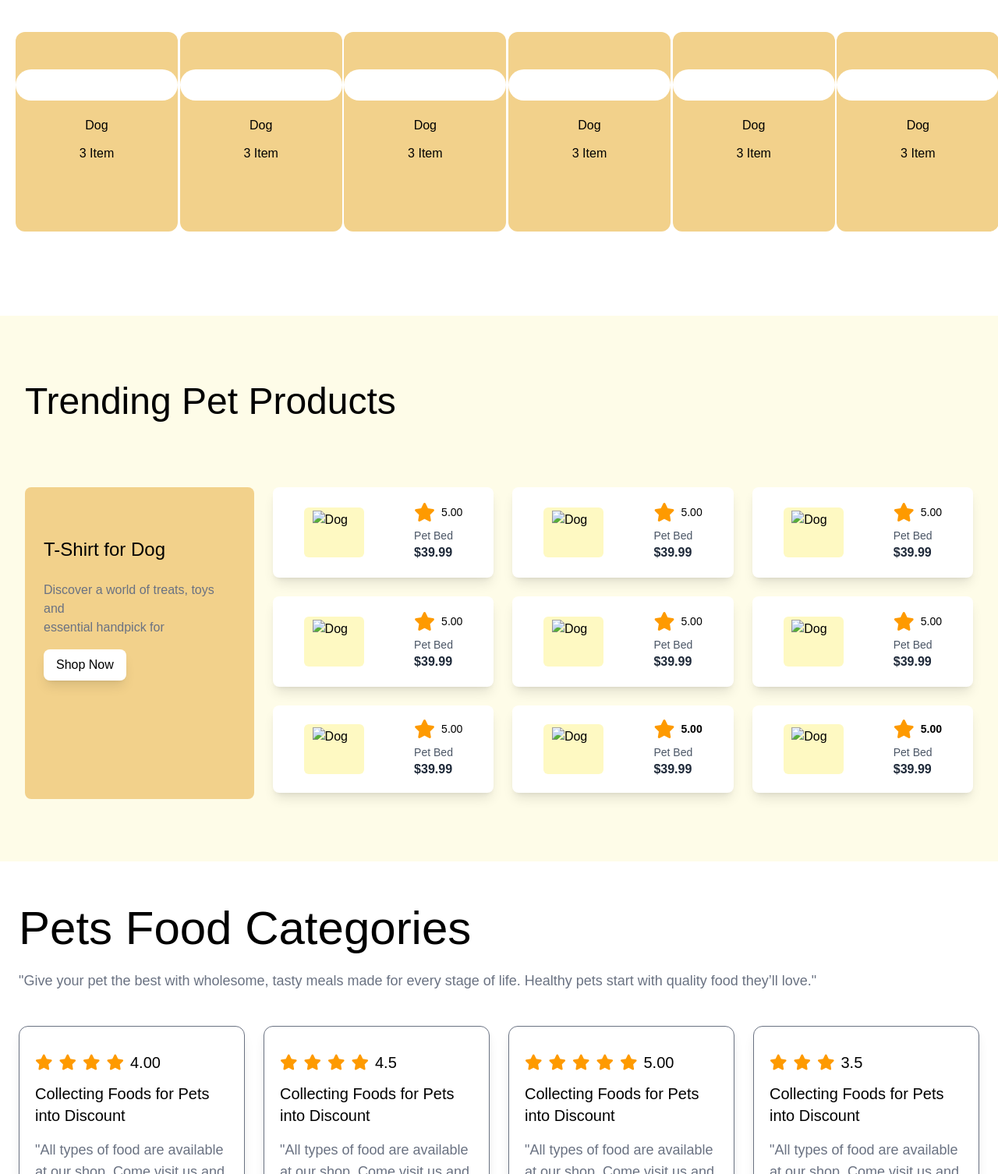
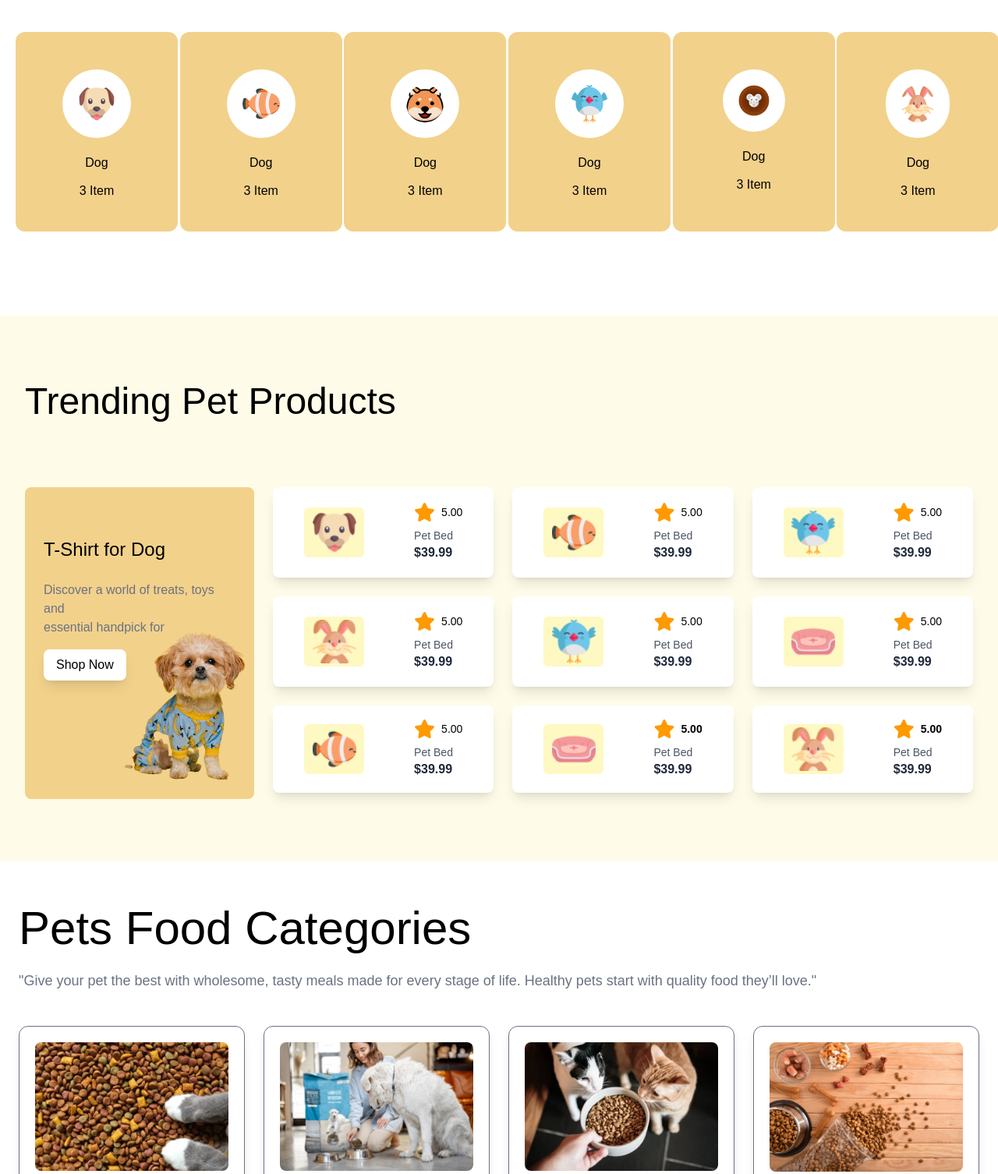
Before and after one commit to rabbil80/A-3-Living-lab-main, a plain HTML site: page index.html in a window 1280 px wide. Shown: the part 937-2443 px from the top of the page at 78% size. Drawn offline with nearby package versions, Linux system fonts and the light colour scheme; the site is published under a folder, as on GitHub Pages, so addresses that start at the root find nothing; a web font is replaced by a local one.

Commit message:
completed my project

```diff
--- a/index.html
+++ b/index.html
@@ -71,7 +71,7 @@ body {
         <div>
           <div class="flex items-center gap-2 cursor-pointer">
             <div>
-              <img src="/c1-assets/logo-header.png" alt="">
+              <img src="c1-assets/logo-header.png" alt="">
             </div>
             <div>
               <h1 class="hidden md:block ">Browse <span class="text-yellow-300">4</span>Pets</h1>
@@ -130,7 +130,7 @@ body {
 
         <!-- Image Part -->
         <div class="absolute top-2/3 md:top-16 md:left-16 max-w-7xl md:w-9/12 h-auto animate-floating">
-          <img class="w-full h-auto object-cover" src="/c1-assets/cat-big.png" alt="">
+          <img class="w-full h-auto object-cover" src="c1-assets/cat-big.png" alt="">
         </div>
       </div>
     </section>
@@ -144,42 +144,42 @@ body {
       </div>
       <div class="grid grid-cols-2 lg:grid-cols-6 gap-6 mt-6 p-5">
         <div class="bg-[#F2D18B] h-64 md:w-52  text-center rounded-xl hover:scale-105 transition-all duration-300">
-          <img class="mx-auto bg-white rounded-full p-5 mt-12" src="/c1-assets/dog-cartoon.png" alt="">
+          <img class="mx-auto bg-white rounded-full p-5 mt-12" src="c1-assets/dog-cartoon.png" alt="">
           <div class="mt-5 space-y-3">
             <h5 class="">Dog</h5>
             <p class="">3 Item</p>
           </div>
         </div>
         <div class="bg-[#F2D18B] h-64 md:w-52  text-center rounded-xl hover:scale-105 transition-all duration-300">
-          <img class="mx-auto bg-white rounded-full p-5 mt-12" src="/c1-assets/fish-cartoon.png" alt="">
+          <img class="mx-auto bg-white rounded-full p-5 mt-12" src="c1-assets/fish-cartoon.png" alt="">
           <div class="mt-5 space-y-3">
             <h5 class="">Dog</h5>
             <p class="">3 Item</p>
           </div>
         </div>
         <div class="bg-[#F2D18B] h-64 md:w-52 text-center rounded-xl hover:scale-105 transition-all duration-300">
-          <img class="mx-auto bg-white rounded-full p-5 mt-12" src="/c1-assets/cat-cartoon.png" alt="">
+          <img class="mx-auto bg-white rounded-full p-5 mt-12" src="c1-assets/cat-cartoon.png" alt="">
           <div class="mt-5 space-y-3">
             <h5 class="">Dog</h5>
             <p class="">3 Item</p>
           </div>
         </div>
         <div class="bg-[#F2D18B] h-64 md:w-52 text-center rounded-xl hover:scale-105 transition-all duration-300">
-          <img class="mx-auto bg-white rounded-full p-5 mt-12" src="/c1-assets/bird-cartoon.png" alt="">
+          <img class="mx-auto bg-white rounded-full p-5 mt-12" src="c1-assets/bird-cartoon.png" alt="">
           <div class="mt-5 space-y-3">
             <h5 class="">Dog</h5>
             <p class="">3 Item</p>
           </div>
         </div>
         <div class="bg-[#F2D18B] h-64 md:w-52 text-center rounded-xl hover:scale-105 transition-all duration-300">
-          <img class="mx-auto bg-white rounded-full p-5 mt-12" src="/c1-assets/mouse-cartoon.png" alt="">
+          <img class="mx-auto bg-white rounded-full p-5 mt-12" src="c1-assets/mouse-cartoon.png" alt="">
           <div class="mt-5 space-y-3">
             <h5 class="">Dog</h5>
             <p class="">3 Item</p>
           </div>
         </div>
         <div class="bg-[#F2D18B] h-64 md:w-52 text-center rounded-xl hover:scale-105 transition-all duration-300">
-          <img class="mx-auto bg-white rounded-full p-5 mt-12" src="/c1-assets/rabbit-cartoon.png" alt="">
+          <img class="mx-auto bg-white rounded-full p-5 mt-12" src="c1-assets/rabbit-cartoon.png" alt="">
           <div class="mt-5 space-y-3">
             <h5 class="">Dog</h5>
             <p class="">3 Item</p>
@@ -201,14 +201,14 @@ body {
               <button class="bg-white px-4 py-2 shadow-lg rounded-lg mt-4">Shop Now</button>
             </div>
             <div class="absolute top-46 left-32">
-              <img class="w-40" src="/c1-assets/cute-pet-mid.png" alt="">
+              <img class="w-40" src="c1-assets/cute-pet-mid.png" alt="">
             </div>
           </div>
           <div class="grid grid-cols-2 md:grid-cols-3 gap-6 md:w-9/12">
             <div class="flex md:gap-12  items-center bg-white
             shadow-lg px-2 py-2 md:px-10 lg:py-4 rounded-lg hover:scale-105 transition-all duration-300">
               <div class="bg-yellow-100 w-20 rounded-md">
-                <img class="p-1 w-16 h-16 mx-auto" src="/c1-assets/dog-cartoon.png" alt="Dog">
+                <img class="p-1 w-16 h-16 mx-auto" src="c1-assets/dog-cartoon.png" alt="">
               </div>
               <div class="ml-4 flex-1">
                 <div class="flex items-center space-x-2">
@@ -222,7 +222,7 @@ body {
             <div class="flex md:gap-12 items-center bg-white
             shadow-lg px-2 py-2 md:px-10 lg:py-4 rounded-lg hover:scale-105 transition-all duration-300">
               <div class="bg-yellow-100 w-20 rounded-md">
-                <img class="p-1 w-16 h-16  mx-auto" src="/c1-assets/fish-cartoon.png" alt="Dog">
+                <img class="p-1 w-16 h-16  mx-auto" src="c1-assets/fish-cartoon.png" alt="">
               </div>
               <div class="ml-4 flex-1">
                 <div class="flex items-center space-x-2">
@@ -236,7 +236,7 @@ body {
             <div class="flex md:gap-12 items-center bg-white
             shadow-lg px-2 py-2 md:px-10 lg:py-4 rounded-lg hover:scale-105 transition-all duration-300">
               <div class="bg-yellow-100 w-20 rounded-md">
-                <img class="p-1 w-16 h-16  mx-auto" src="/c1-assets/bird-cartoon.png" alt="Dog">
+                <img class="p-1 w-16 h-16  mx-auto" src="c1-assets/bird-cartoon.png" alt="">
               </div>
               <div class="ml-4 flex-1">
                 <div class="flex items-center space-x-2">
@@ -250,7 +250,7 @@ body {
             <div class="flex md:gap-12 items-center bg-white shadow-lg px-2
             py-2 md:px-10 lg:py-4 rounded-lg hover:scale-105 transition-all duration-300">
               <div class="bg-yellow-100 w-20 rounded-md">
-                <img class="p-1 w-16 h-16  mx-auto" src="/c1-assets/rabbit-cartoon.png" alt="Dog">
+                <img class="p-1 w-16 h-16  mx-auto" src="c1-assets/rabbit-cartoon.png" alt="">
               </div>
               <div class="ml-4 flex-1">
                 <div class="flex items-center space-x-2">
@@ -264,7 +264,7 @@ body {
             <div class="flex md:gap-12 items-center bg-white
             shadow-lg px-2 py-2 md:px-10 lg:py-4 rounded-lg hover:scale-105 transition-all duration-300">
               <div class="bg-yellow-100 w-20 rounded-md">
-                <img class="p-1 w-16 h-16  mx-auto" src="/c1-assets/bird-cartoon.png" alt="Dog">
+                <img class="p-1 w-16 h-16  mx-auto" src="c1-assets/bird-cartoon.png" alt="">
               </div>
               <div class="ml-4 flex-1">
                 <div class="flex items-center space-x-2">
@@ -278,7 +278,7 @@ body {
             <div class="flex md:gap-12 items-center bg-white
             shadow-lg px-2 py-2 md:px-10 lg:py-4 rounded-lg hover:scale-105 transition-all duration-300">
               <div class="bg-yellow-100 w-20 rounded-md">
-                <img class="p-1 w-16 h-16  mx-auto" src="/c1-assets/pet-couch.png" alt="Dog">
+                <img class="p-1 w-16 h-16  mx-auto" src="c1-assets/pet-couch.png" alt="">
               </div>
               <div class="ml-4 flex-1">
                 <div class="flex items-center space-x-2">
@@ -292,7 +292,7 @@ body {
             <div class="flex h-28 md:gap-12 items-center bg-white shadow-lg
             px-2 py-2 md:px-10 lg:py-4 rounded-lg hover:scale-105 transition-all duration-300">
               <div class="bg-yellow-100 w-20 rounded-md">
-                <img class="p-1 w-16 h-16  mx-auto" src="/c1-assets/fish-cartoon.png" alt="Dog">
+                <img class="p-1 w-16 h-16  mx-auto" src="c1-assets/fish-cartoon.png" alt="">
               </div>
               <div class="ml-4 flex-1">
                 <div class="flex items-center space-x-2">
@@ -306,7 +306,7 @@ body {
             <div class="flex h-28 md:gap-12 items-center bg-white shadow-lg px-2
              py-2 md:px-10 lg:py-4 rounded-lg hover:scale-105 transition-all duration-300">
               <div class="bg-yellow-100 w-20 rounded-md">
-                <img class="p-1 w-16 h-16 mx-auto" src="/c1-assets/pet-couch.png" alt="Dog">
+                <img class="p-1 w-16 h-16 mx-auto" src="c1-assets/pet-couch.png" alt="">
               </div>
               <div class="ml-4 flex-1">
                 <div class="flex items-center space-x-2">
@@ -321,7 +321,7 @@ body {
               <div class="flex  h-28 md:gap-12 items-center bg-white
               shadow-lg px-2 py-2 md:px-10 lg:py-4 rounded-lg hover:scale-105 transition-all duration-300">
                 <div class="bg-yellow-100 w-20 rounded-md">
-                  <img class="p-1 w-16 h-16 mx-auto" src="/c1-assets/rabbit-cartoon.png" alt="Dog">
+                  <img class="p-1 w-16 h-16 mx-auto" src="c1-assets/rabbit-cartoon.png" alt="">
                 </div>
                 <div class="ml-4 flex-1">
                   <div class="flex items-center space-x-2">
@@ -346,7 +346,7 @@ body {
       <br>
       <div class="grid grid-cols-1 lg:grid-cols-4 md:grid-cols-4 mt-5 gap-6">
           <div class="bg-white rounded-xl border-1 border-gray-500 shadow-lg p-5">
-              <img class="mx-auto rounded-lg" src="/c1-assets/food-1.webp" alt="">
+              <img class="mx-auto rounded-lg" src="c1-assets/food-1.webp" alt="">
               <div class="mt-3">
                 <div class="flex items-center space-x-2">
                   <i class="fa-solid fa-star text-sm md:text-xl text-amber-500"></i>
@@ -364,7 +364,7 @@ body {
               </div>
           </div>
           <div class="bg-white rounded-xl border-1 border-gray-500 shadow-lg p-5">
-              <img class="mx-auto rounded-lg" src="/c1-assets/food-6.jpeg" alt="">
+              <img class="mx-auto rounded-lg" src="c1-assets/food-6.jpeg" alt="">
               <div class="mt-3">
                 <div class="flex items-center space-x-2">
                   <i class="fa-solid fa-star text-sm md:text-xl text-amber-500"></i>
@@ -382,7 +382,7 @@ body {
               </div>
           </div>
           <div class="bg-white rounded-xl border-1 border-gray-500 shadow-lg p-5">
-              <img class="mx-auto rounded-lg"  src="/c1-assets/food-3.webp" alt="">
+              <img class="mx-auto rounded-lg"  src="c1-assets/food-3.webp" alt="">
               <div class="mt-3">
                 <div class="flex items-center space-x-2">
                   <i class="fa-solid fa-star text-sm md:text-xl text-amber-500"></i>
@@ -401,7 +401,7 @@ body {
               </div>
           </div>
           <div class="bg-white rounded-xl border-1 border-gray-500 shadow-lg p-5">
-            <img class="mx-auto rounded-lg" src="/c1-assets/food-4.jpg" alt="">
+            <img class="mx-auto rounded-lg" src="c1-assets/food-4.jpg" alt="">
             <div class="mt-3">
               <div class="flex items-center space-x-2">
                 <i class="fa-solid fa-star text-sm md:text-xl text-amber-500"></i>
@@ -438,7 +438,7 @@ body {
 
             <div class="relative md:w-96 w-full">
               <img class="absolute -top-12 -right-16  md:top-1 md:left-12 w-full max-w-full h-auto"
-                src="/c1-assets/cute-dog-mid.png" alt="">
+                src="c1-assets/cute-dog-mid.png" alt="">
             </div>
           </div>
         </div>
@@ -450,7 +450,7 @@ body {
             </div>
 
             <div class="relative md:w-72 w-full">
-              <img class="absolute -top-8 -right-8 md:top-16 md:right-20 w-full max-w-full h-auto" src="/c1-assets/cute-pet-mid.png" alt="Cute Pet">
+              <img class="absolute -top-8 -right-8 md:top-16 md:right-20 w-full max-w-full h-auto" src="c1-assets/cute-pet-mid.png" alt="Cute Pet">
             </div>
           </div>
         </div>
@@ -460,7 +460,7 @@ body {
       <div class="bg-red-50 z-10 md:-mb-72 -mb-80 flex flex-col md:flex-row h-[650px]
       md:h-[500px] md:justify-start justify-center items-center gap-10  md:gap-20 px-6 py-12 rounded-xl ">
         <div class="md:ml-20">
-          <img class="w-full mx-auto" src="/c1-assets/cute-pet-mid.png" alt="">
+          <img class="w-full mx-auto" src="c1-assets/cute-pet-mid.png" alt="">
         </div>
         <div class="md:ml-20 space-y-3 md:space-y-5 md:text-left text-center py-">
           <h1 class="text-3xl md:text-5xl ">Get Pawsome News!</h1>
@@ -480,7 +480,7 @@ body {
         <div>
           <div class="flex flex-col items-start gap-2 md:mt-0 mt-20">
             <div class="flex items-center gap-2">
-              <img src="/c1-assets/logo-footer.png" alt="Logo" class="w-8 h-8">
+              <img src="c1-assets/logo-footer.png" alt="Logo" class="w-8 h-8">
               <h1 class="text-lg">Browse Pets</h1>
             </div>
             <p class="text-sm text-gray-600 mt-2">
```
